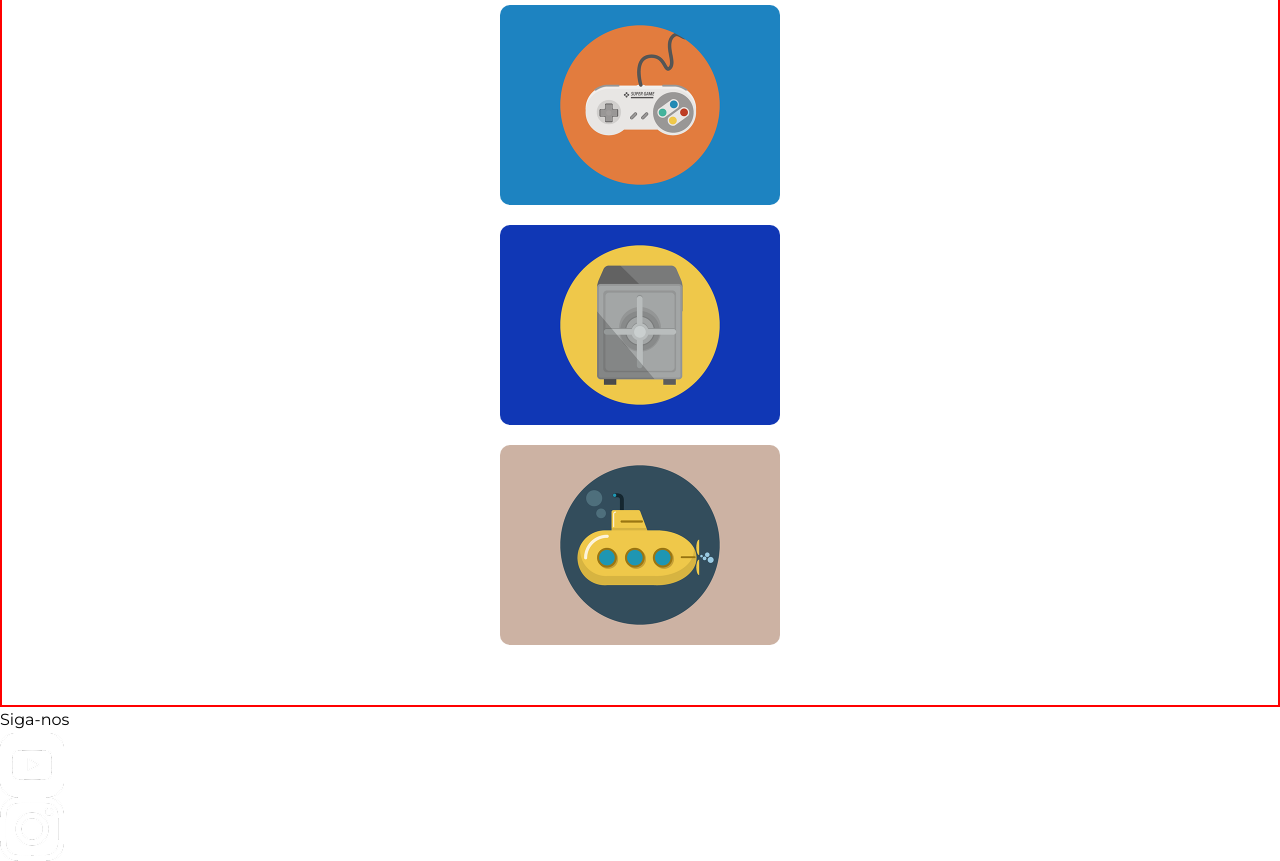
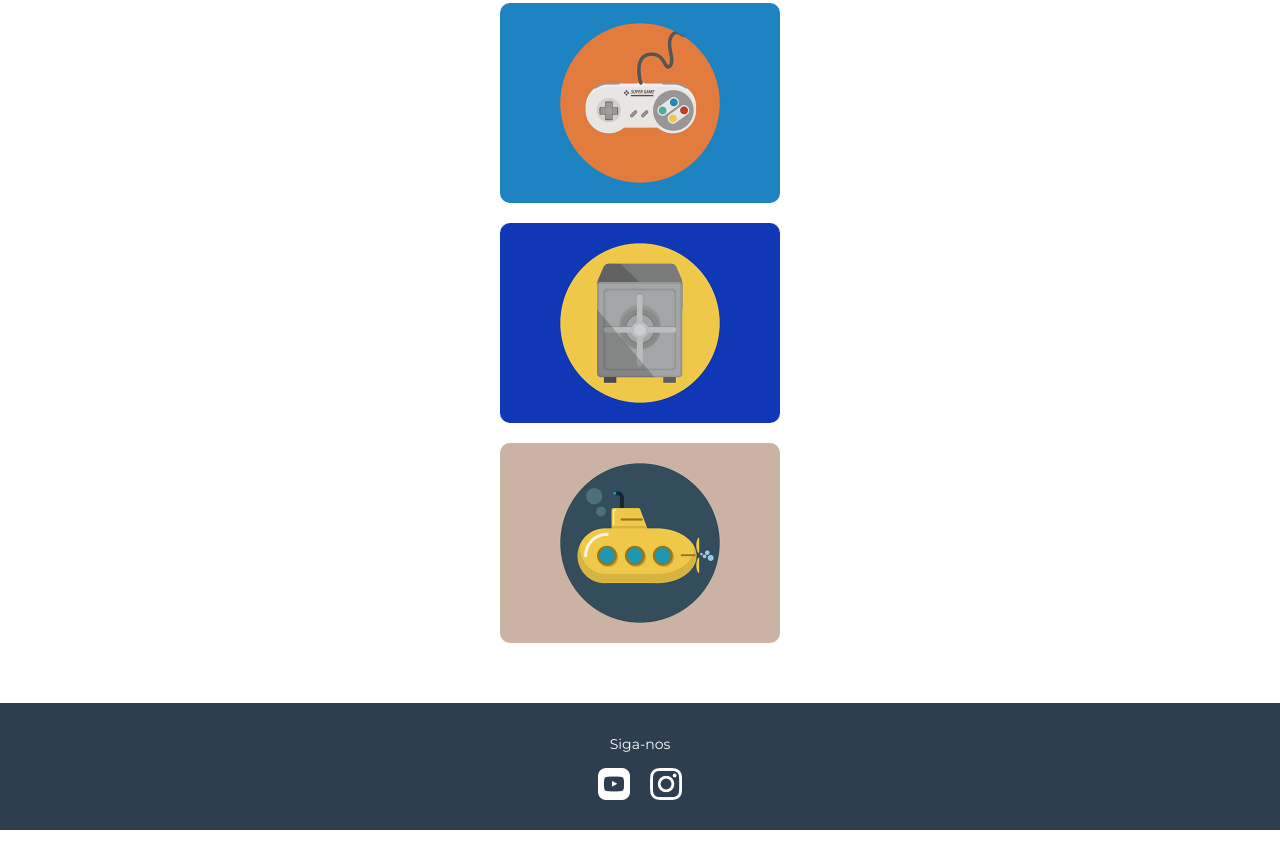
Before and after one commit to diesantana/portfolio, a plain HTML site: page index.html in a window 1280 px wide. Shown: the part 1237-2098 px from the top of the page. After the commit the page ends 2067 px from the top, so only its background shows below. Drawn offline with Linux system fonts and the light colour scheme.

Commit message:
feat: Implementa o CSS do footer

```diff
--- a/assets/css/style.css
+++ b/assets/css/style.css
@@ -90,7 +90,6 @@ button {
     display: flex;
     flex-direction: column;
     align-items: center;
-    border: 2px solid red;
 }
 
 .projects-title{
@@ -113,3 +112,30 @@ button {
     width: 280px;
     height: 200px;
 }
+
+/* Footer */
+footer{
+    background-color: var(--dark-blue-color);
+    color: var(--white-color);
+    padding: 30px;
+}
+
+.footer-wrapper {
+    display: flex;
+    flex-direction: column;
+    align-items: center;
+    gap: 12px;
+}
+
+.footer-text {
+    font-size: 14px;
+}
+
+.footer-icons {
+    display: flex;
+    gap: 20px;
+}
+
+.footer-icons .social-icon {
+    width: 32px;
+}
```
